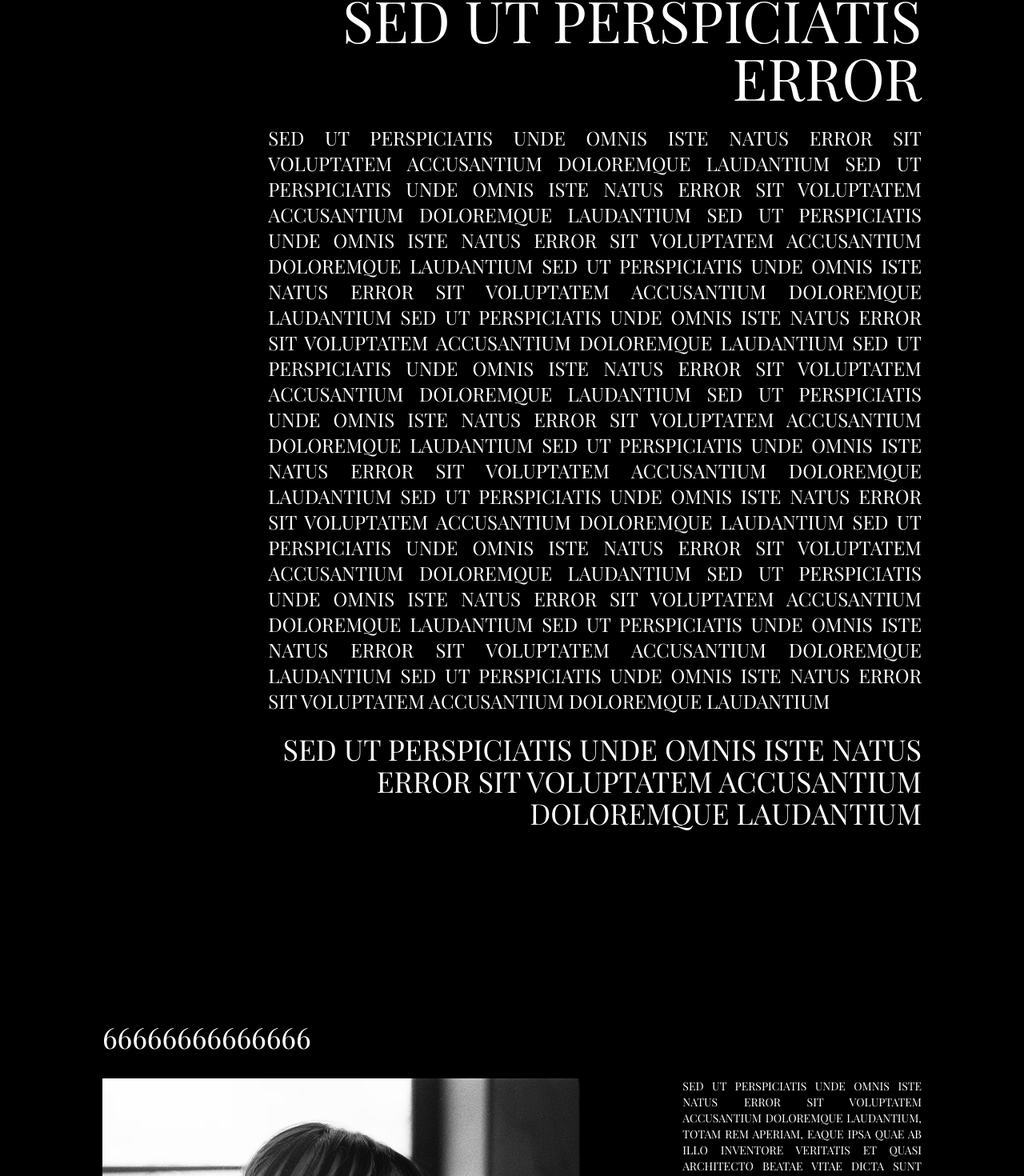
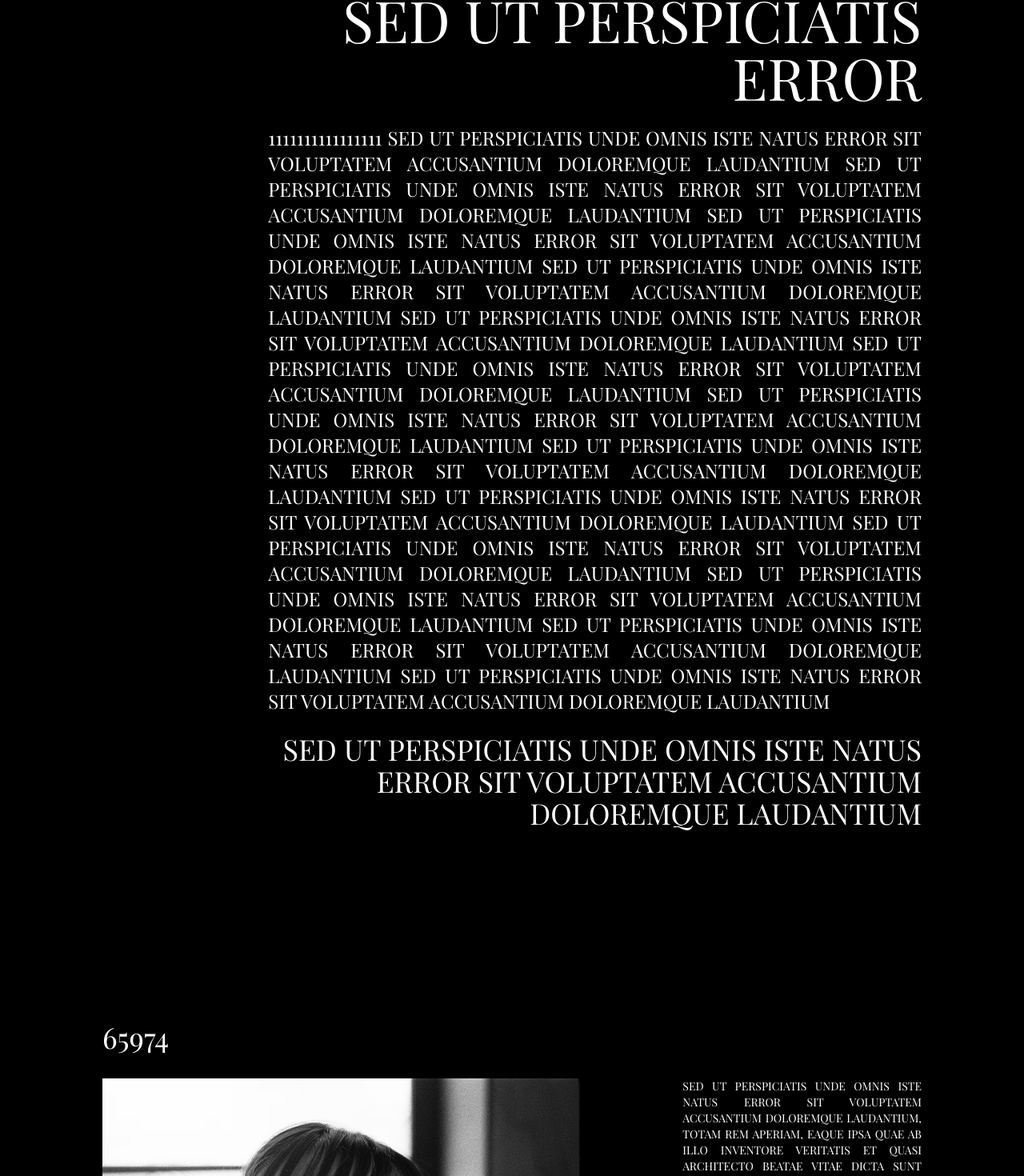
Before and after one commit to hschhhwwwo0o/reproduction, a Next.js app: page / in a window 1280 px wide. Shown: the part 9322-10792 px from the top of the page at 80% size. Built offline with nearby package versions, Linux system fonts and the light colour scheme; a web font is replaced by a local one.

Commit message:
Add some animations

```diff
--- a/components/Cards/HorrCollageCard/index.tsx
+++ b/components/Cards/HorrCollageCard/index.tsx
@@ -1,4 +1,4 @@
-import React, { FunctionComponent } from "react";
+import React, { FunctionComponent, useEffect, useState } from "react";
 import { motion } from "framer-motion";
 import Heading2 from "../../Text/Heading2";
 import Heading4 from "../../Text/Heading4";
@@ -7,6 +7,26 @@ import Paragraph from "../../Text/Paragraph";
 import Heading3 from "../../Text/Heading3";
 
 const HorrCollageCard: FunctionComponent = () => {
+  const [currentColor, setCurrentColor] = useState<"text-black" | "text-white">("text-black");
+  const [timer, setTimer] = useState<number>(0);
+
+  useEffect(() => {
+    const interval = setInterval(() => {
+      setTimer(timer + 1);
+    }, 70);
+    return () => {
+      clearInterval(interval);
+    };
+  }, [timer]);
+
+  useEffect(() => {
+    if (currentColor === "text-black") {
+      setCurrentColor("text-white");
+    } else {
+      setCurrentColor("text-black");
+    }
+  }, [timer]);
+
   return (
     <>
       <div className="flex flex-col lg:flex-row gap-11">
@@ -62,16 +82,18 @@ const HorrCollageCard: FunctionComponent = () => {
           </motion.div>
           <motion.div>
             <Heading5 alignment="justify">
-              Sed ut perspiciatis unde omnis iste natus error sit voluptatem accusantium doloremque laudantium Sed ut perspiciatis unde omnis iste
-              natus error sit voluptatem accusantium doloremque laudantium Sed ut perspiciatis unde omnis iste natus error sit voluptatem accusantium
-              doloremque laudantium Sed ut perspiciatis unde omnis iste natus error sit voluptatem accusantium doloremque laudantium Sed ut
-              perspiciatis unde omnis iste natus error sit voluptatem accusantium doloremque laudantium Sed ut perspiciatis unde omnis iste natus
-              error sit voluptatem accusantium doloremque laudantium Sed ut perspiciatis unde omnis iste natus error sit voluptatem accusantium
-              doloremque laudantium Sed ut perspiciatis unde omnis iste natus error sit voluptatem accusantium doloremque laudantium Sed ut
-              perspiciatis unde omnis iste natus error sit voluptatem accusantium doloremque laudantium Sed ut perspiciatis unde omnis iste natus
-              error sit voluptatem accusantium doloremque laudantium Sed ut perspiciatis unde omnis iste natus error sit voluptatem accusantium
-              doloremque laudantium Sed ut perspiciatis unde omnis iste natus error sit voluptatem accusantium doloremque laudantium Sed ut
-              perspiciatis unde omnis iste natus error sit voluptatem accusantium doloremque laudantium
+              <span className={currentColor}>
+                1111111111111111 Sed ut perspiciatis unde omnis iste natus error sit voluptatem accusantium doloremque laudantium Sed ut perspiciatis
+                unde omnis iste natus error sit voluptatem accusantium doloremque laudantium Sed ut perspiciatis unde omnis iste natus error sit
+                voluptatem accusantium doloremque laudantium Sed ut perspiciatis unde omnis iste natus error sit voluptatem accusantium doloremque
+                laudantium Sed ut perspiciatis unde omnis iste natus error sit voluptatem accusantium doloremque laudantium Sed ut perspiciatis unde
+                omnis iste natus error sit voluptatem accusantium doloremque laudantium Sed ut perspiciatis unde omnis iste natus error sit voluptatem
+                accusantium doloremque laudantium Sed ut perspiciatis unde omnis iste natus error sit voluptatem accusantium doloremque laudantium Sed
+                ut perspiciatis unde omnis iste natus error sit voluptatem accusantium doloremque laudantium Sed ut perspiciatis unde omnis iste natus
+                error sit voluptatem accusantium doloremque laudantium Sed ut perspiciatis unde omnis iste natus error sit voluptatem accusantium
+                doloremque laudantium Sed ut perspiciatis unde omnis iste natus error sit voluptatem accusantium doloremque laudantium Sed ut
+                perspiciatis unde omnis iste natus error sit voluptatem accusantium doloremque laudantium
+              </span>
             </Heading5>
           </motion.div>
           <motion.div className="max-w-4xl" initial={{ opacity: 0 }} whileInView={{ opacity: 1 }} transition={{ duration: 0.8, delay: 0.2 }}>
--- a/components/Cards/MaskOffCard/index.tsx
+++ b/components/Cards/MaskOffCard/index.tsx
@@ -1,4 +1,4 @@
-import React, { FunctionComponent } from "react";
+import React, { FunctionComponent, useEffect, useState } from "react";
 import { motion } from "framer-motion";
 import Heading2 from "../../Text/Heading2";
 import Heading3 from "../../Text/Heading3";
@@ -7,10 +7,21 @@ import Heading5 from "../../Text/Heading5";
 import Paragraph from "../../Text/Paragraph";
 
 const MaskOffCard: FunctionComponent = () => {
+  const [timer, setTimer] = useState<number>(66666);
+
+  useEffect(() => {
+    const interval = setInterval(() => {
+      setTimer(timer - 1);
+    }, 10);
+    return () => {
+      clearInterval(interval);
+    };
+  }, [timer]);
+
   return (
     <>
       <div>
-        <Heading4>66666666666666</Heading4>
+        <Heading4>{timer}</Heading4>
       </div>
       <div className="flex flex-col lg:flex-row gap-4 lg:gap-16 mt-8">
         <div className="w-full lg:w-2/3">
```
